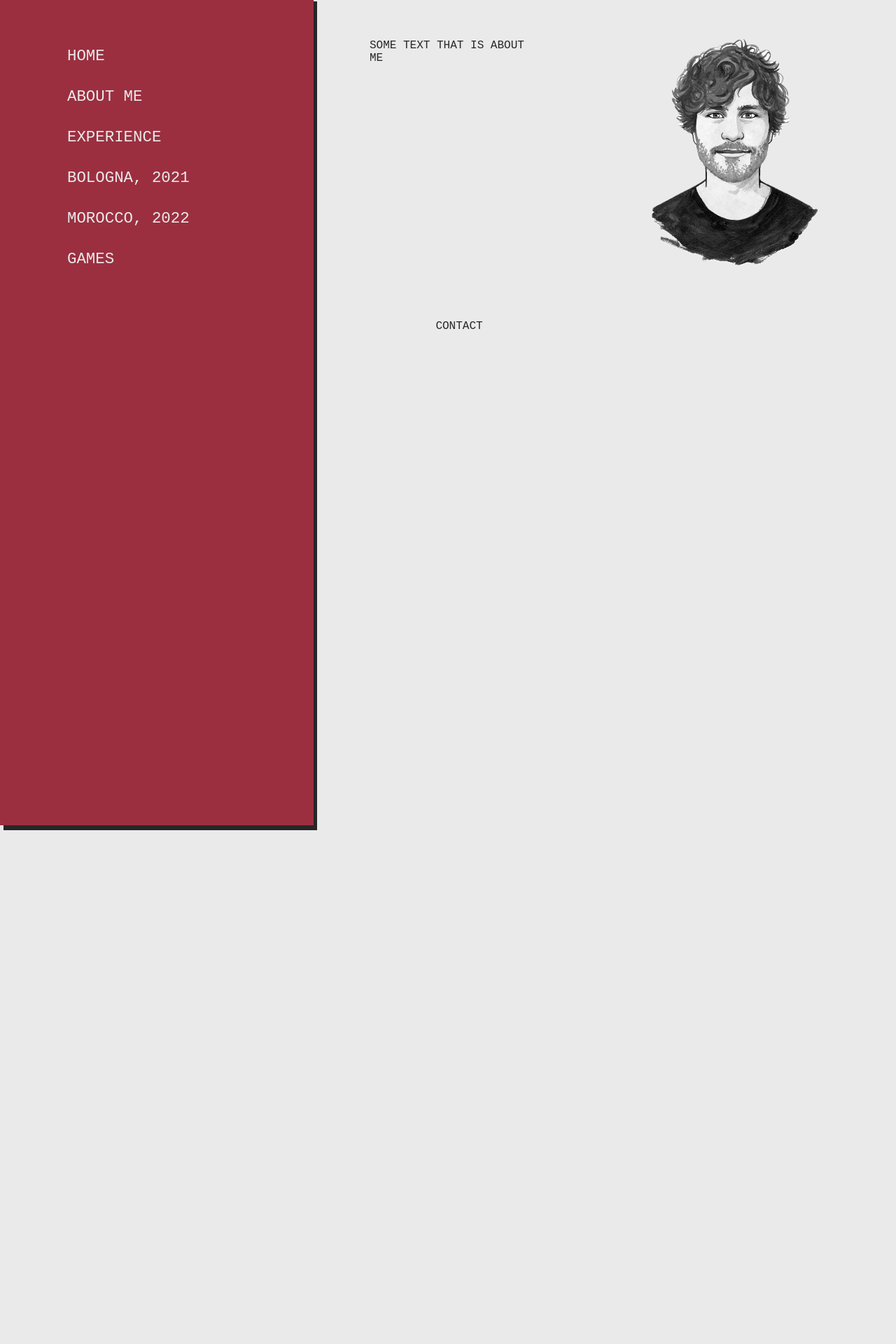
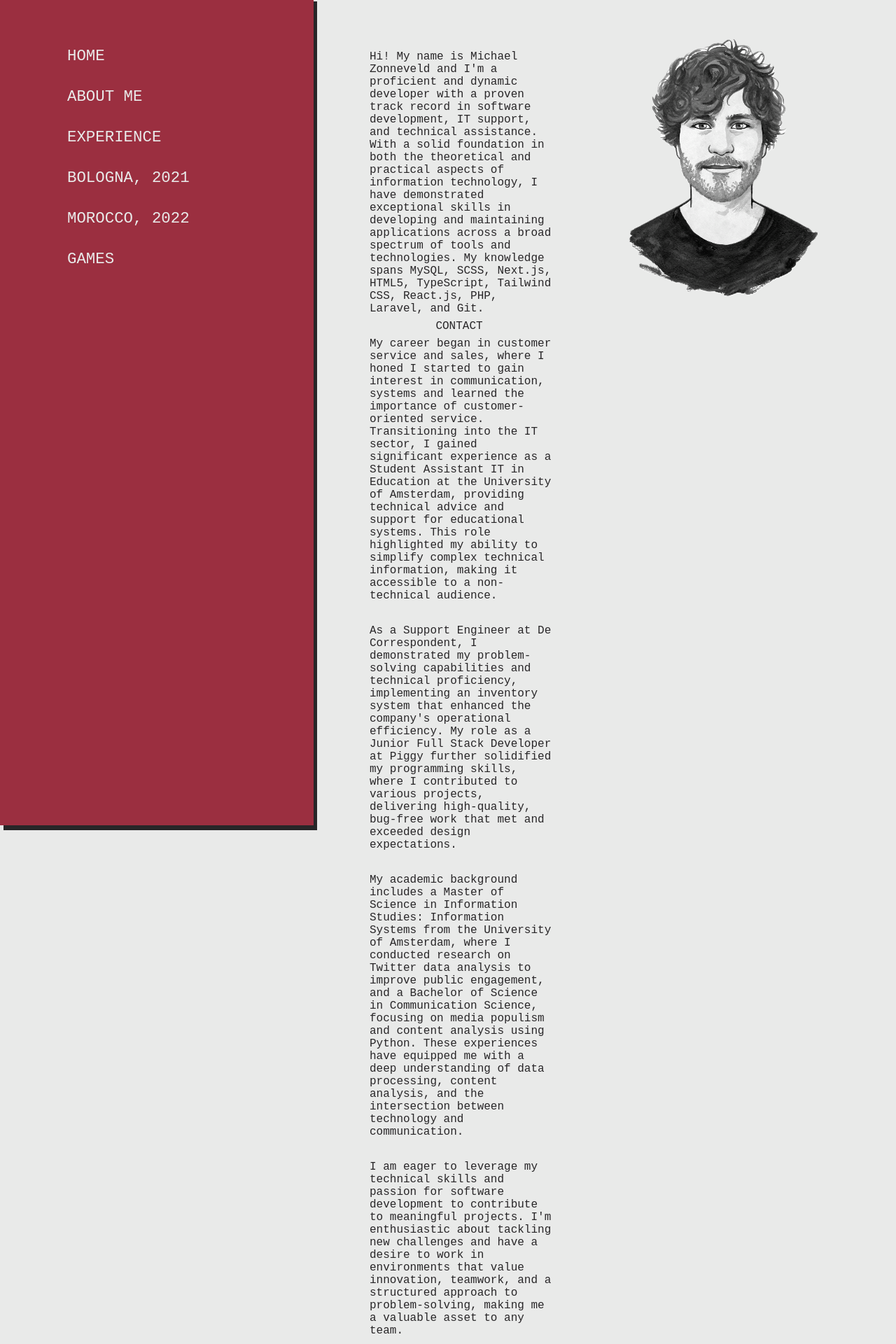
Before and after one commit to michaelzon/by-michaelzonneveld-frontend, a React (Create React App) app: page /about-me in a window 1280 px wide. Shown: the part 309-2229 px from the top of the page at 70% size. Before the commit the page ends 1648 px from the top, so only its background shows below. Built offline with nearby package versions, Linux system fonts and the light colour scheme.

Commit message:
deleted some files

```diff
--- a/src/components/AboutMe/AboutMe.js
+++ b/src/components/AboutMe/AboutMe.js
@@ -6,7 +6,44 @@ export default function AboutMe() {
     return (
         <div className={'about-me'}>
             <div className={'about-me-description'}>
-                <span> some text that is about me </span>
+                <p> Hi! My name is Michael Zonneveld and I'm a proficient and dynamic developer with a proven
+                    track record in software development, IT support, and technical assistance. With a solid foundation
+                    in both the theoretical and practical aspects of information technology, I have demonstrated
+                    exceptional skills in developing and maintaining applications across a broad spectrum of tools and
+                    technologies.
+                    My knowledge spans MySQL, SCSS, Next.js, HTML5, TypeScript, Tailwind CSS, React.js, PHP, Laravel,
+                    and Git.
+                </p>
+                <p>
+                    My career began in customer service and sales, where I honed I started to gain interest in
+                    communication,
+                    systems and learned the importance of customer-oriented service. Transitioning into the IT sector,
+                    I gained significant experience as a Student Assistant IT in Education at the University of
+                    Amsterdam,
+                    providing technical advice and support for educational systems. This role highlighted my ability to
+                    simplify complex technical information, making it accessible to a non-technical audience.
+                </p>
+                <p>
+                    As a Support Engineer at De Correspondent, I demonstrated my problem-solving capabilities and
+                    technical proficiency, implementing an inventory system that enhanced the company's operational
+                    efficiency. My role as a Junior Full Stack Developer at Piggy further solidified my programming
+                    skills, where I contributed to various projects, delivering high-quality, bug-free work that met
+                    and exceeded design expectations.
+                </p>
+                <p>
+                    My academic background includes a Master of Science in Information Studies: Information
+                    Systems from the University of Amsterdam, where I conducted research on Twitter data analysis
+                    to improve public engagement, and a Bachelor of Science in Communication Science, focusing on
+                    media populism and content analysis using Python. These experiences have equipped me with a deep
+                    understanding of data processing, content analysis, and the intersection between technology and
+                    communication.
+                </p>
+                <p>
+                    I am eager to leverage my technical skills and passion for software development to contribute to
+                    meaningful projects. I'm enthusiastic about tackling new challenges and have a desire to work in
+                    environments that value innovation, teamwork, and a structured approach to problem-solving, making
+                    me a valuable asset to any team.</p>
+
             </div>
             <div className={'portrait'}>
                 <img src={'/images/me/Subject.png'} alt={'me'}/>
--- a/src/components/AboutMe/about-me.css
+++ b/src/components/AboutMe/about-me.css
@@ -2,7 +2,7 @@
     display: flex;
     flex-direction: row;
     justify-content: space-between;
-    gap: 20%;
+    gap: 5%;
 }
 
 .portrait {
@@ -14,7 +14,9 @@
 
 .about-me-description {
     display: flex;
+    flex-direction: column;
     height: 50%;
     width: 40%;
-    margin: 1rem
+    margin: 1rem;
+    text-transform: none;
 }
--- a/src/components/Games/Slingo/Slingo.js
+++ b/src/components/Games/Slingo/Slingo.js
@@ -45,11 +45,14 @@ export default function Slingo() {
                 if (response.data.length > randomInt && response.data[randomInt].word && !response.data[randomInt].word.includes(' ')) {
                     const data = response.data[randomInt];
                     setData(data);
-                    initialRows[0][0].letter = data.word[0];
+                    // initialRows[0][0].letter = data.word[0];
+                    initialRows[0][0].letter = 'a'
                     initialRows[0][0].inRightPlace = true;
                     setRows(initialRows);
-                    const mysteryWord = data.word.split('');
-                    setMysteryWord(mysteryWord);
+                    // const mysteryWord = data.word.split('');
+                    setMysteryWord(['a', 'p', 'p', 'l', 'e'])
+
+                    // setMysteryWord(mysteryWord);
                 } else {
                     console.log('No suitable word found, retrying...');
                     fetchWord(initialRows, randomLetter);
@@ -60,6 +63,11 @@ export default function Slingo() {
             });
     }
 
+
+    async function getWord(randomLetter) {
+        const response = await fetch(`https://api.datamuse.com/words?sp=${randomLetter}????`);
+        const words = await response.json();
+    }
     const handleChange = (event) => {
         setCurrentInput(event.target.value);
     }
@@ -179,7 +187,6 @@ export default function Slingo() {
         return correctLength && !isGuessedCorrectly;
     }
 
-    console.log(mysteryWord);
 
     return (
         <div className={'logo-and-game-wrapper'}>
--- a/src/components/Games/wordle/Wordle.js
+++ b/src/components/Games/wordle/Wordle.js
@@ -22,7 +22,8 @@ export default function Wordle() {
             .then(response => {
                 const randomInt = Math.floor(Math.random() * 100);
                 if (response.data.length > randomInt && response.data[randomInt].word && !response.data[randomInt].word.includes(' ')) {
-                    setMysteryWord(response.data[randomInt].word.split(''));
+                    // setMysteryWord(response.data[randomInt].word.split(''));
+                    setMysteryWord(['a', 'p', 'p', 'l', 'e'])
                 } else {
                     console.log('No suitable word found, retrying...');
                     fetchWord();
@@ -71,7 +72,7 @@ export default function Wordle() {
             }
 
             if (e.key === 'Backspace') {
-                // setCurrentInput(prev => prev + e.key) // todo dit moet nog beter, indien currentInput als state later nodig is.
+                // setCurrentInput(prev => prev + e.key)
                 removeLetterFromTile()
             }
 
@@ -81,7 +82,7 @@ export default function Wordle() {
                 alert('The word that you are guessing: ' + input);
                 setCurrentInput(input);
                 setCurrentTileIndex(0);
-                evaluateLetter(rows[turn]);
+                evaluateLetters(rows[turn]);
                 setTurn(prev => prev + 1);
             }
         }
@@ -114,7 +115,7 @@ export default function Wordle() {
         }
     }
 
-    const evaluateLetter = (currentRow) => {
+    const evaluateLetters = (currentRow) => {
         let shouldColorKeys = false;
         currentRow.forEach((tile, index) => {
             if (tile.letter === mysteryWord[index]) {
@@ -180,6 +181,8 @@ export default function Wordle() {
                 })))
     }
 
+    console.log(mysteryWord);
+
     return (
         <div className={'wordle-wrapper'}>
             <div className={'wordle-grid-wrapper'}>
--- a/src/components/Home.js
+++ b/src/components/Home.js
@@ -5,7 +5,7 @@ export default function Home({photos}) {
 
     return (
         <div className='home'>
-            homepage
+            Welcome to my website!
         </div>
     );
 };
--- a/src/components/Photos/Comments/Comments.js
+++ /dev/null
@@ -1,36 +0,0 @@
-import React, {useEffect, useState, PureComponent} from 'react';
-import './comments.css';
-
-export default function Comments() {
-    const [comments, setComments] = useState([]);
-    const [comment, setComment] = useState("");
-
-    const onChangeHandler = (event) => {
-        console.log(event.target.value)
-        setComment(event.target.value);
-    }
-
-    // take the comments that we already have and place the new one in the end of the list
-    const onClickHandler = () => {
-        setComments((comments) => [comments, comment]);
-    }
-
-    return (
-        <div className={'comments'}>
-            <div className={'comment__flex-row'}>
-                <div className={'comment__user-info'}> Comment:</div>
-                <div className={'comment__text'}>
-                    <textarea value={comment} onChange={onChangeHandler} className={'input-box'}/>
-                </div>
-                <div className={'comment__actions'}>
-                    <button className={'comment-button'} onClick={onClickHandler}>Submit</button>
-                </div>
-                <div className={'comment__overview'}>
-                    {comments.map((text) => (
-                        <div className={'comment__item'}>{text}</div>
-                    ))}
-                </div>
-            </div>
-        </div>
-    )
-}
--- a/src/components/Photos/Comments/comments.css
+++ /dev/null
@@ -1,69 +0,0 @@
-.comments {
-    display: flex;
-    flex-direction: row;
-}
-
-.comments {
-    display: flex;
-    flex-direction: row;
-    gap: 1rem;
-    padding: 1rem;
-    max-width: 10rem;
-    margin-top: 2rem;
-}
-
-.comment__flex-column {
-    display: flex;
-    flex-direction: column;
-    gap: 0.5rem
-}
-
-.comment__user {
-    font-weight: bold;
-}
-
-.comment__text {
-    width: 100%;
-    padding: 0.5rem;
-    border-radius: 4px;
-    border: 1px solid #ccc;
-    resize: vertical;
-}
-
-.comment__actions {
-
-}
-
-.comment-button {
-    background-color: #4a4e69; /* Harmonizing with header color */
-    color: white;
-    border: none;
-    padding: 0.5rem 1rem;
-    border-radius: 4px;
-    cursor: pointer;
-    transition: background-color 0.3s ease;
-}
-
-.comment-button:hover {
-    background-color: #333;
-}
-
-.comment__overview {
-    border: 1px solid #ccc;
-    border-radius: 2px;
-    background-color: #f4f4f4;
-    padding: 1rem;
-    max-height: 50rem;
-    display: flex;
-    flex-direction: column;
-    gap: 1rem;
-    word-break: break-all;
-}
-
-.comment__item {
-    background-color: white;
-    padding: 0.5rem;
-    margin-bottom: 0.5rem;
-    border-radius: 4px;
-    box-shadow: 0 1px 3px rgba(0, 0, 0, 0.1);
-}
--- a/src/components/Photos/Photo/Photo.js
+++ b/src/components/Photos/Photo/Photo.js
@@ -1,6 +1,5 @@
 import React, {useEffect, useState} from 'react';
 import {useParams} from 'react-router-dom';
-import Comments from "../Comments/Comments";
 import './photo.css';
 
 
@@ -36,8 +35,8 @@ export default function Photo({photos}) {
                 </div>
                 :
                 <p> Loading photo... </p>
+
             }
-            <Comments></Comments>
         </div>
     )
 }
```
